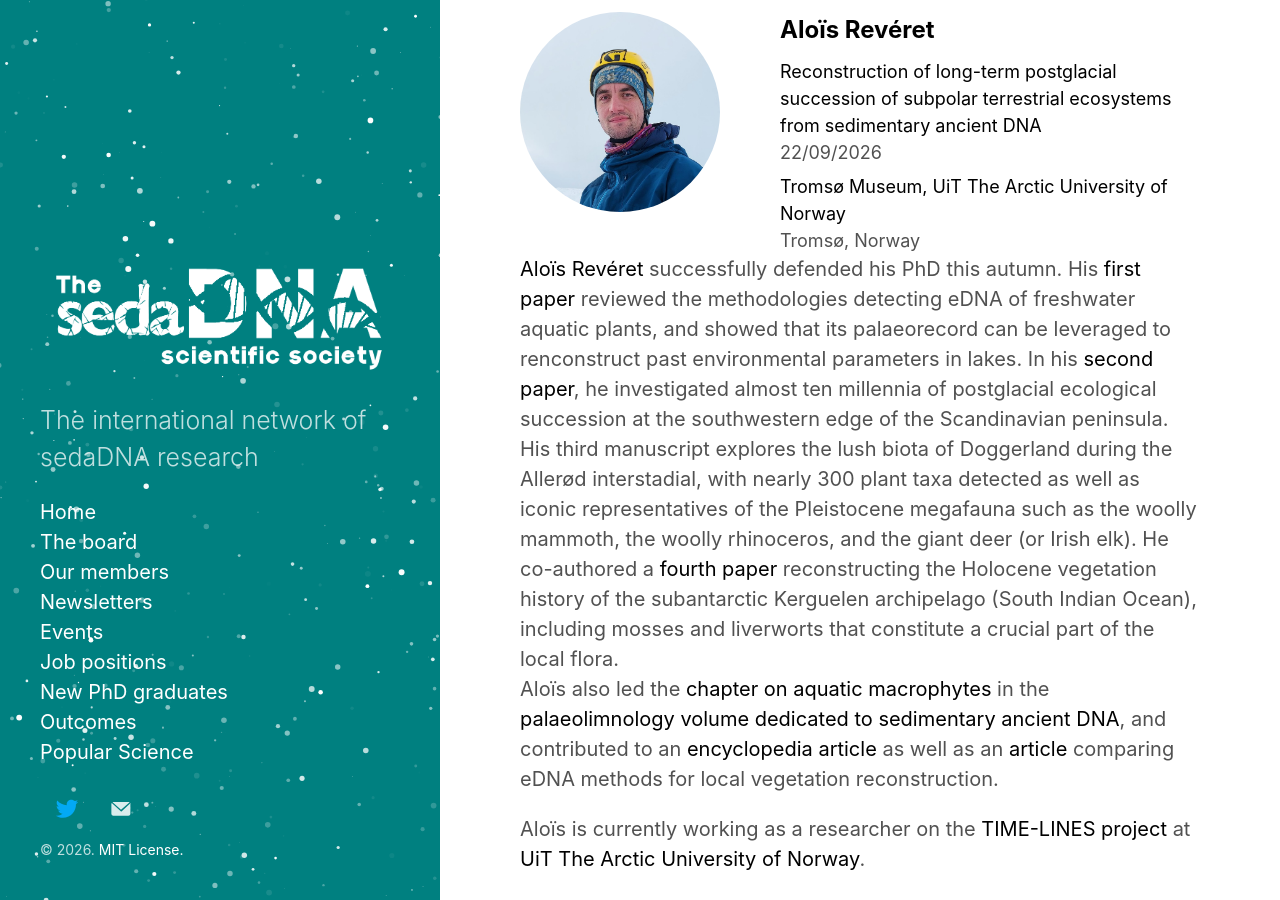
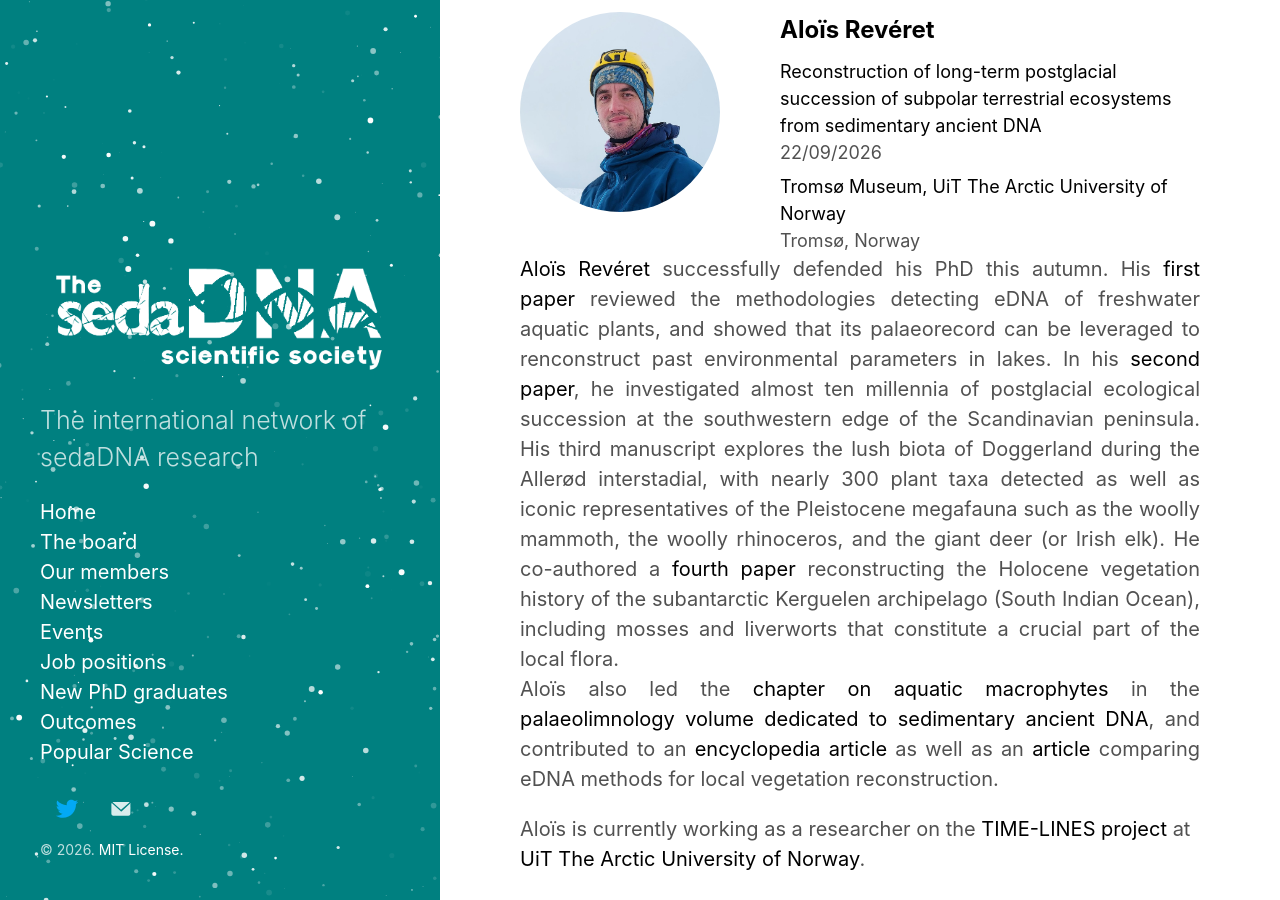
Before and after one commit to sedadna/sedadna.github.io, a Jekyll site: the page built from category/new-graduates.md, in a window 1280 px wide and 900 px high, scrolled down 302 px. Built offline with Jekyll 4.4.1, drawn with Linux system fonts in a browser that asks for light colours.

Commit message:
Update new-graduates.md

```diff
--- a/category/new-graduates.md
+++ b/category/new-graduates.md
@@ -29,7 +29,7 @@ Title: New PhD graduates
 </div>
 <!-- Text below image -->
 <div class="section Aloïs">
-  <p><a href="https://www.researchgate.net/profile/Alois-Reveret">Aloïs Revéret</a> successfully defended his PhD this autumn.
+  <p align="justify"><a href="https://www.researchgate.net/profile/Alois-Reveret">Aloïs Revéret</a> successfully defended his PhD this autumn.
     His <a href="https://doi.org/10.1111/fwb.14158">first paper</a> reviewed the methodologies detecting eDNA of freshwater aquatic plants, and showed that its palaeorecord can be leveraged to renconstruct past environmental parameters in lakes.
     In his <a href="https://doi.org/10.1016/j.quascirev.2026.110062">second paper</a>, he investigated almost ten millennia of postglacial ecological succession at the southwestern edge of the Scandinavian peninsula.
     His third manuscript explores the lush biota of Doggerland during the Allerød interstadial, with nearly 300 plant taxa detected as well as iconic representatives of the Pleistocene megafauna such as the woolly mammoth, the woolly rhinoceros, and the giant deer (or Irish elk).
@@ -59,7 +59,7 @@ Title: New PhD graduates
 </div>
 <!-- Text below image -->
 <div class="section Scarlett">
-  <p><a href="https://hlszette.github.io/#">Scarlett Zetter</a> successfully defended her Ph.D. this autumn.
+  <p align="justify"><a href="https://hlszette.github.io/#">Scarlett Zetter</a> successfully defended her Ph.D. this autumn.
     In her first manuscript, she developed a reverse blocking primer complementary to that of Giguet-Covex et al. (2014), which considerably reduces the bycatch of human contaminant DNA in 16S metabarcoding.
     Her second manuscript investigates the early postglacial flora and fauna in Wales, characteristic of the Late Pleistocene with detections of woolly mammoth and its associated graminoids.
     Her <a href="https://doi.org/10.1177/09596836241307304">third paper</a> demonstrates that the vertical transhumance in the Eastern Alps has increased floristic diversity by opening new habitats within the subalpine vegetation belt.
@@ -87,7 +87,7 @@ Title: New PhD graduates
 </div>
 <!-- Text below image -->
 <div class="section Ying">
-  <p><a href="https://www.researchgate.net/profile/Ying-Liu-369?ev=hdr_xprf">Ying Liu</a> successfully defended her Ph.D. in May 2025.
+  <p align="justify"><a href="https://www.researchgate.net/profile/Ying-Liu-369?ev=hdr_xprf">Ying Liu</a> successfully defended her Ph.D. in May 2025.
     Her research leverages sedimentary ancient DNA to investigate changes in plant communities across Arctic and alpine regions, focusing on the influence of abiotic factors and biotic interactions.
     Her <a href="https://doi.org/10.1016/j.quascirev.2024.108850">first paper</a> examines climate- and human-driven shifts in plant communities on the northeastern Tibetan Plateau.
     The <a href="https://doi.org/10.1038/s41467-025-56176-3">second paper</a> explores how species richness and average distribution range shifted during glacial–interglacial transitions in northeastern Siberia and Alaska.
@@ -116,7 +116,7 @@ Title: New PhD graduates
 </div>
 <!-- Text below image -->
 <div class="section Alexandra">
-  <p><a href="https://www.researchgate.net/profile/Alexandra-Schmidt-11">Alexandra Schmidt</a> successfully defended her PhD this spring.
+  <p align="justify"><a href="https://www.researchgate.net/profile/Alexandra-Schmidt-11">Alexandra Schmidt</a> successfully defended her PhD this spring.
     Her <a href="https://doi.org/10.1016/j.ecolind.2024.112494">first paper</a> explores phytoplankton dynamics in the Baltic Sea, based on ddPCR of a diatom species and a dinoflagellate species.
     A <a href="https://doi.org/10.1101/2025.03.10.642313">second preprint</a> delves deeper into the diatom's palaeogenomics, showing stability despite eight millennia of strong anthropic pressures.
     Her <a href="https://doi.org/10.1093/ismejo/wrae252">third paper</a> reports that this diatom species can remain dormant in ancient sediment, yet restore its full biological functioning once exposed to suitable conditions.
@@ -144,7 +144,7 @@ Title: New PhD graduates
 </div>
 <!-- Text below image -->
 <div class="section Izabella">
-<p><a href="https://www.researchgate.net/profile/Izabella-Baisheva">Izabella Baisheva</a> successfully defended her Ph.D., which constitutes a major contribution to the limnology of Yakutia by applying <i>sed</i>aDNA metabarcoding of diatoms, macrophytes and terrestrial plants.
+<p align="justify"><a href="https://www.researchgate.net/profile/Izabella-Baisheva">Izabella Baisheva</a> successfully defended her Ph.D., which constitutes a major contribution to the limnology of Yakutia by applying <i>sed</i>aDNA metabarcoding of diatoms, macrophytes and terrestrial plants.
   Her <a href="https://doi.org/10.1007/s10933-023-00285-w">first paper</a> reconstructs the sequential formation and biological history of Lake Satagay, a thermokarst lake in Central Yakutia.
   Her <a href="https://doi.org/10.3389/fevo.2022.962906">second paper</a> explores how this lake's surrounding vegetation was affected by wildfire activity during the Holocene.
   In a <a href="https://doi.org/10.3389/feart.2024.1354284">third paper</a>, she investigated an intermontane basin lake in southwestern Yakutia, providing an unprecedented insight on freshwater and vegetation dynamics from the region between Lake Baikal and Central Yakutia, since the Last Glacial Maximum.
@@ -174,7 +174,7 @@ Title: New PhD graduates
 </div>
 <!-- Text below image -->
 <div class="section Luke">
-  <p><a href="https://www.researchgate.net/profile/Lucas-Elliott-3">Luke Elliott</a> successfully defended his Ph.D. this winter.
+  <p align="justify"><a href="https://www.researchgate.net/profile/Lucas-Elliott-3">Luke Elliott</a> successfully defended his Ph.D. this winter.
     His <a href="https://doi.org/10.3390/quat6010007">first paper</a> investigates the influence of glacial activity on vegetation and soil properties on an island in northern Norway.
     His <a href="https://doi.org/10.1111/1755-0998.13926">second paper</a> advances the capacity of <i>sed</i>aDNA to study intraspecific genetic diversity for palaeo-phylogeography.
     His third work, released as a <a href="https://doi.org/10.22541/au.172529953.39892767/v1">preprint</a>, is a bionformatical pipeline that annotates metagenomic datasets based on genome skims.
@@ -202,7 +202,7 @@ Title: New PhD graduates
 </div>
 <!-- Text below image -->
 <div class="section Barbara">
-  <p><a href="https://de.linkedin.com/in/dr-barbara-von-hippel-907755133?trk=people-guest_people_search-card">Barbara von Hippel</a> successfully defended her Ph.D. in February 2024.
+  <p align="justify"><a href="https://de.linkedin.com/in/dr-barbara-von-hippel-907755133?trk=people-guest_people_search-card">Barbara von Hippel</a> successfully defended her Ph.D. in February 2024.
     Her <a href="https://doi.org/10.1002/edn3.315">first paper</a> explores the diversity of fungi in sedimentary ancient DNA.
     Her <a href="https://doi.org/10.1016/j.quascirev.2022.107758">second paper</a> expands her previous work by investigating co-occurrence patterns of plants and fungi across Siberia.
     Her <a href="https://doi.org/10.1126/sciadv.adj5527">third paper</a> was recently published, and reconstructs postglacial pedogenesis and soil processes, inferred from metagenomics data.</p>
```
